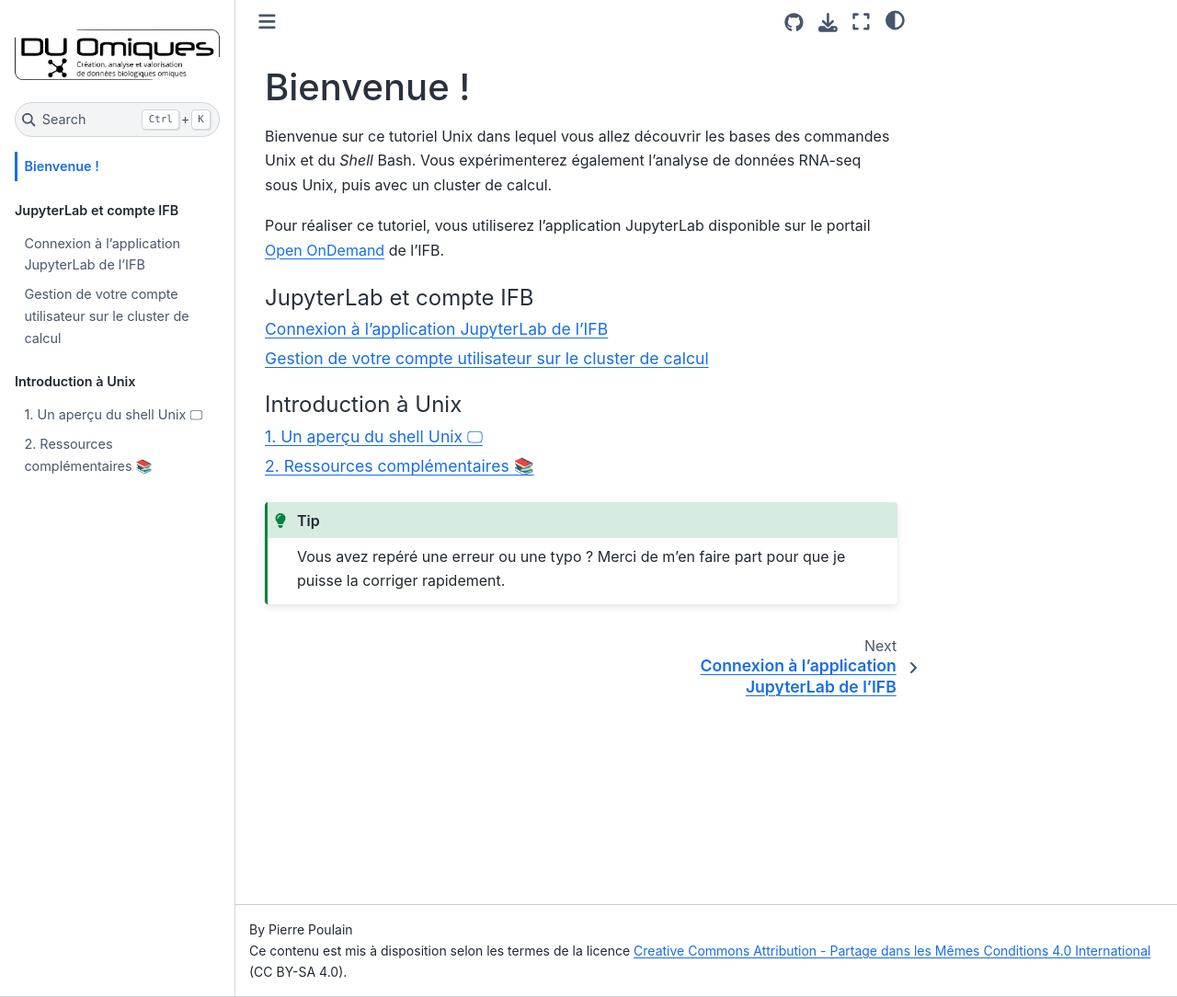
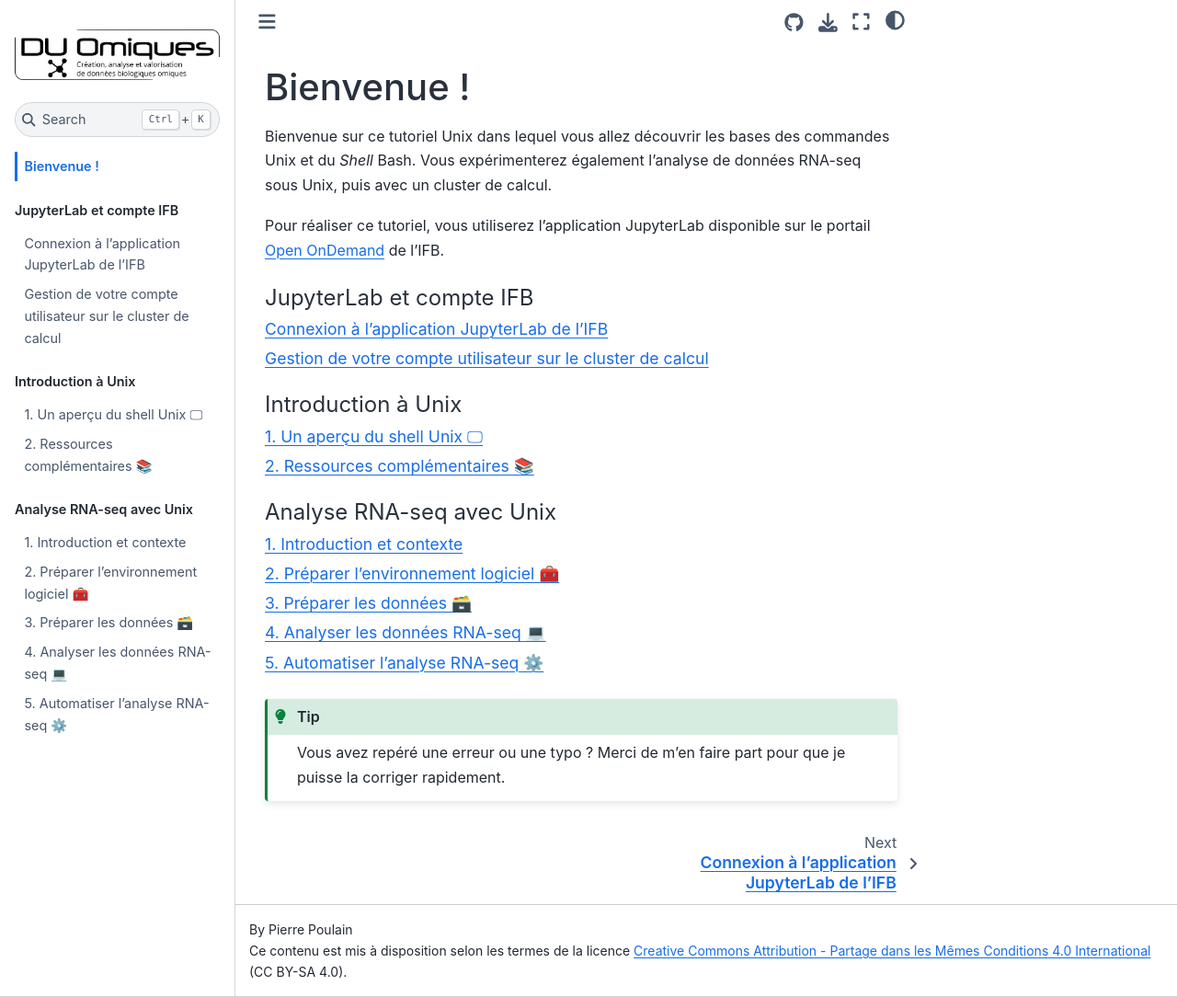
Before and after one commit to pierrepo/unix-tutorial, a Jupyter Book: the page built from content/intro.md, in a window 1280 px wide and 1084 px high. Shown: the whole window at 92% size. Built offline with Jupyter Book 1.0.4 settings and Sphinx 7.4.7 and the Sphinx Book theme 1.1.4, drawn with Linux system fonts in a browser that asks for light colours; some of the changed lines change nothing that is shown.

Commit message:
Add new part of the tutorial

```diff
--- a/content/_toc.yml
+++ b/content/_toc.yml
@@ -13,14 +13,14 @@ parts:
   chapters:
   - file: tuto1/tutorial
   - file: tuto1/more
-# - caption: Analyse RNA-seq avec Unix
-#   numbered: true
-#   chapters:
-#   - file: tuto2/0_intro
-#   - file: tuto2/1_preparer_logiciels_module
-#   - file: tuto2/2_preparer_donnees
-#   - file: tuto2/3_analyser
-#   - file: tuto2/4_automatiser
+- caption: Analyse RNA-seq avec Unix
+  numbered: true
+  chapters:
+  - file: tuto2/0_intro
+  - file: tuto2/1_preparer_logiciels_module
+  - file: tuto2/2_preparer_donnees
+  - file: tuto2/3_analyser
+  - file: tuto2/4_automatiser
 # - caption: Analyse RNA-seq avec un cluster de calcul
 #   numbered: true
 #   chapters:
```
